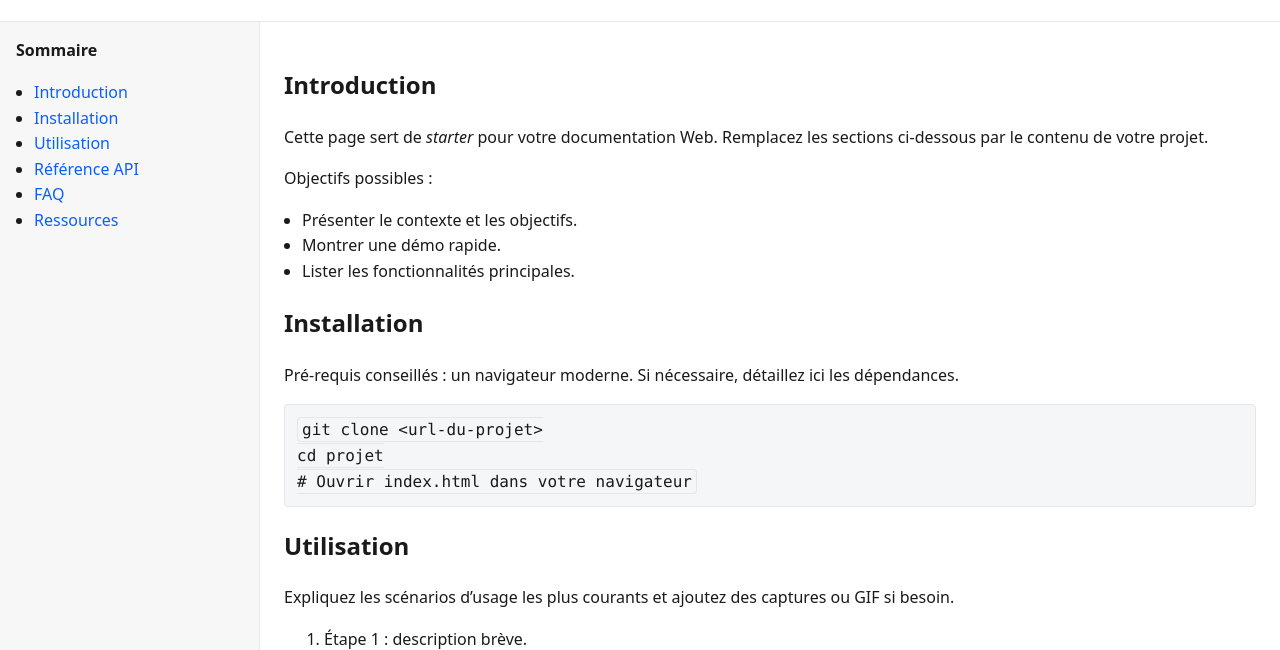
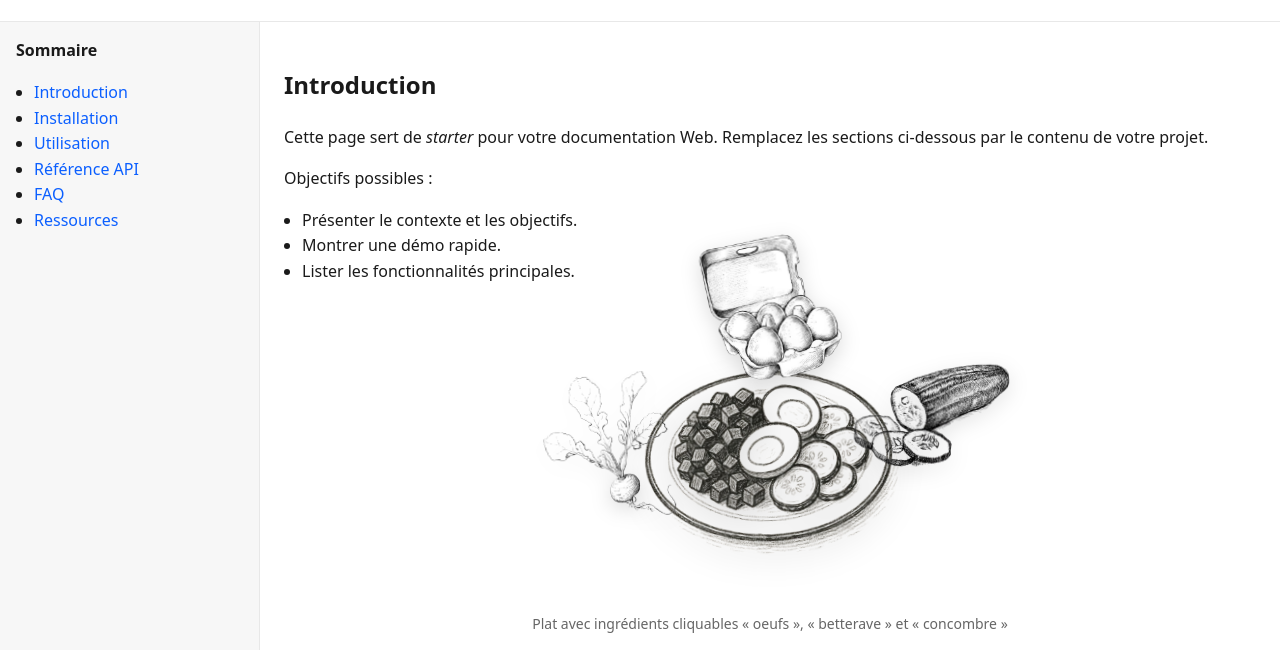
Before and after one commit to Kamimou/SAE_302WEBDOC, a plain HTML site: page index.html in a window 1280 px wide. Shown: the part 103-753 px from the top of the page. Drawn offline with Linux system fonts and the light colour scheme.

Commit message:
animation assiette et ingrédients cliquables

```diff
--- a/index.html
+++ b/index.html
@@ -6,7 +6,6 @@
 <title>WebDoc - Support de documentation</title>
 <meta name="description" content="Page WebDoc basique servant de support de documentation.">
 <style>
-/* Styles minimalistes pour une lecture confortable */
 body{font-family:system-ui,-apple-system,Segoe UI,Roboto,Ubuntu,Cantarell,Noto Sans,sans-serif;line-height:1.6;margin:0;color:#1a1a1a;background:#ffffff}
 header{border-bottom:1px solid #e8e8e8;padding:24px}
 header h1{margin:0;font-size:28px}
@@ -23,6 +22,21 @@ code{padding:2px 4px}
 pre{padding:12px;overflow:auto}
 .toc{position:sticky;top:0;max-height:100dvh;overflow:auto}
 @media (max-width: 900px){.layout{display:block}nav{border-right:none;border-bottom:1px solid #e8e8e8}}
+.assiette{display:block;max-width:280px;width:60%;height:auto;margin:16px auto;animation:assietteMotion 5s ease-in-out infinite,assietteShadow 5s ease-in-out infinite;transform-origin:50% 60%;filter:drop-shadow(0 10px 16px rgba(0,0,0,.16));transition:filter .3s ease;position:relative;z-index:1}
+.assiette:hover{animation-duration:3.2s,3.2s;filter:drop-shadow(0 16px 26px rgba(0,0,0,.22))}
+@keyframes assietteMotion{0%{transform:translateY(0) rotate(-2deg) scale(1)}20%{transform:translateY(-12px) rotate(2deg) scale(1.03)}50%{transform:translateY(0) rotate(0) scale(1)}80%{transform:translateY(10px) rotate(-1.5deg) scale(.995)}100%{transform:translateY(0) rotate(-2deg) scale(1)}}
+@keyframes assietteShadow{0%{filter:drop-shadow(0 10px 16px rgba(0,0,0,.16))}50%{filter:drop-shadow(0 18px 24px rgba(0,0,0,.2))}100%{filter:drop-shadow(0 10px 16px rgba(0,0,0,.16))}}
+@media (prefers-reduced-motion: reduce){.assiette{animation:none}}
+.assiette-wrap{position:relative;display:flex;flex-direction:column;align-items:center}
+.ingredient{position:absolute;display:inline-block;width:160px;height:160px;line-height:0;border-radius:50%;cursor:pointer;transform:translate(-50%,-50%) scale(1);animation:ingredientFloat 4.2s ease-in-out infinite;filter:drop-shadow(0 6px 10px rgba(0,0,0,.14));transition:transform .25s ease,filter .25s ease;z-index:2}
+.ingredient img{width:100%;height:100%;object-fit:contain;pointer-events:none}
+.ingredient:focus{outline:3px solid #0b5fff;outline-offset:4px}
+.ingredient:hover{transform:translate(-50%,-50%) scale(1.06);filter:drop-shadow(0 10px 16px rgba(0,0,0,.18))}
+.ingredient-oeufs{top:4%;left:50%}
+.ingredient-betterave{top:48%;left:32%}
+.ingredient-concombre{top:36%;left:68%}
+@keyframes ingredientFloat{0%{transform:translate(-50%,-50%) scale(1) rotate(-2deg)}50%{transform:translate(-50%,-60%) scale(1.05) rotate(2deg)}100%{transform:translate(-50%,-50%) scale(1) rotate(-2deg)}}
+@media (prefers-reduced-motion: reduce){.ingredient{animation:none}}
 </style>
 </head>
 <body>
@@ -54,13 +68,27 @@ pre{padding:12px;overflow:auto}
 <li>Montrer une démo rapide.</li>
 <li>Lister les fonctionnalités principales.</li>
 </ul>
+<figure>
+<div class="assiette-wrap">
+<img src="plat.png" alt="Illustration d'un plat" class="assiette">
+<a href="#utilisation" class="ingredient ingredient-oeufs" aria-label="Oeufs">
+<img src="oeufs.png" alt="" aria-hidden="true">
+</a>
+<a href="#utilisation" class="ingredient ingredient-betterave" aria-label="Betterave">
+<img src="betterave.png" alt="" aria-hidden="true">
+</a>
+<a href="#utilisation" class="ingredient ingredient-concombre" aria-label="Concombre">
+<img src="concombre.png" alt="" aria-hidden="true">
+</a>
+</div>
+<figcaption style="text-align:center;color:#666;font-size:14px">Plat avec ingrédients cliquables « oeufs », « betterave » et « concombre »</figcaption>
+</figure>
 </section>
 <section id="installation">
 <h2>Installation</h2>
 <p>Pré-requis conseillés : un navigateur moderne. Si nécessaire, détaillez ici les dépendances.</p>
 <pre><code>git clone &lt;url-du-projet&gt;
-cd projet
-# Ouvrir index.html dans votre navigateur</code></pre>
+cd projet</code></pre>
 </section>
 <section id="utilisation">
 <h2>Utilisation</h2>
@@ -74,9 +102,7 @@ cd projet
 <section id="api">
 <h2>Référence API</h2>
 <p>Documentez les fonctions, paramètres et exemples.</p>
-<pre><code>fonction faireQuelqueChose(option: string): Resultat
-// Exemple
-// const r = faireQuelqueChose("demo")</code></pre>
+<pre><code>fonction faireQuelqueChose(option: string): Resultat</code></pre>
 </section>
 <section id="faq">
 <h2>FAQ</h2>
@@ -97,7 +123,6 @@ cd projet
 <span>© 2025 — WebDoc basique. Mettez à jour ce pied de page avec vos informations.</span>
 </footer>
 <script>
-// Défilement fluide pour les ancres
 document.addEventListener('click',function(e){
 var a=e.target.closest('a[href^="#"]');
 if(!a)return;
```
Also changed, not shown: assiette.png (added), betterave.png (added), concombre.png (added), oeufs.png (added), plat.png (added).
